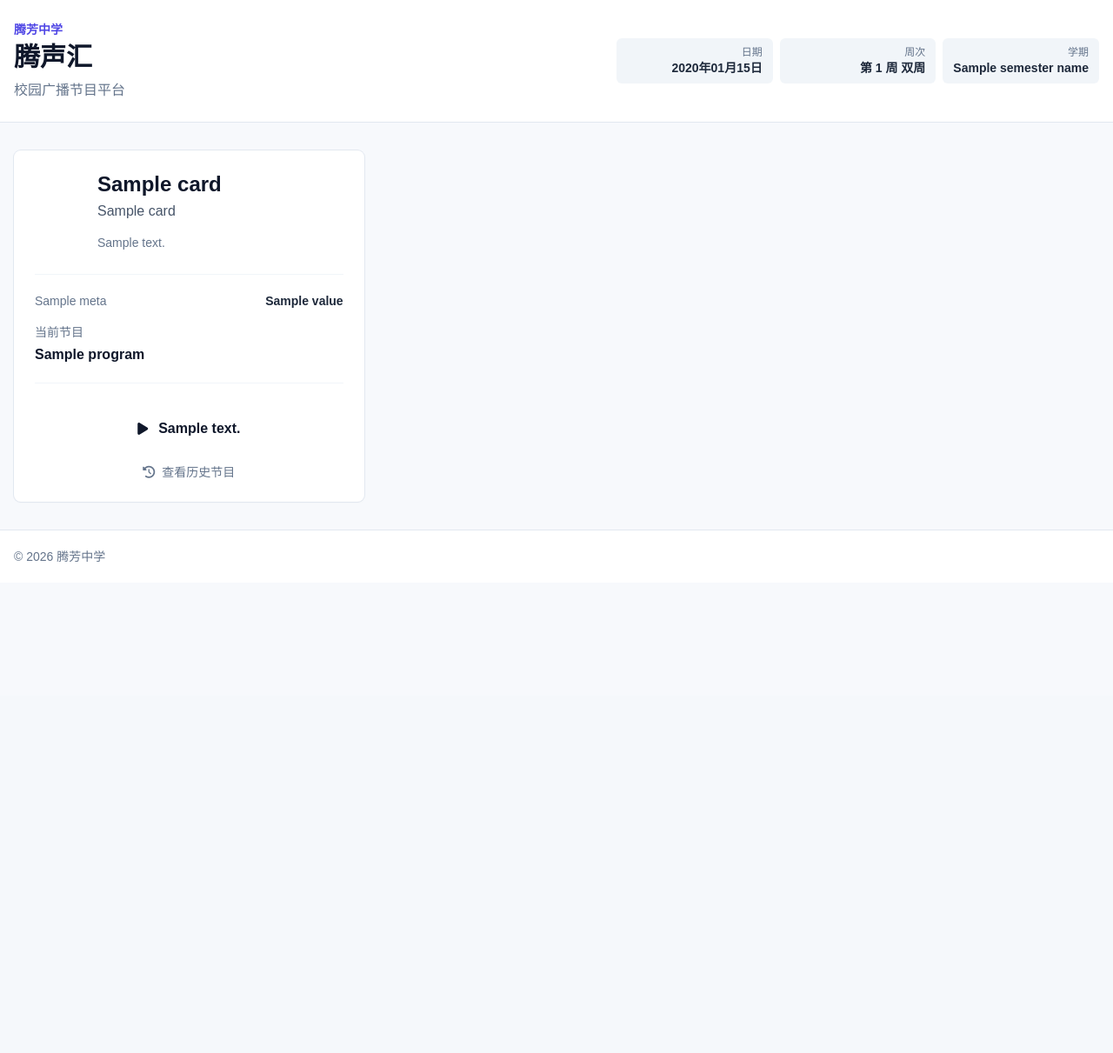
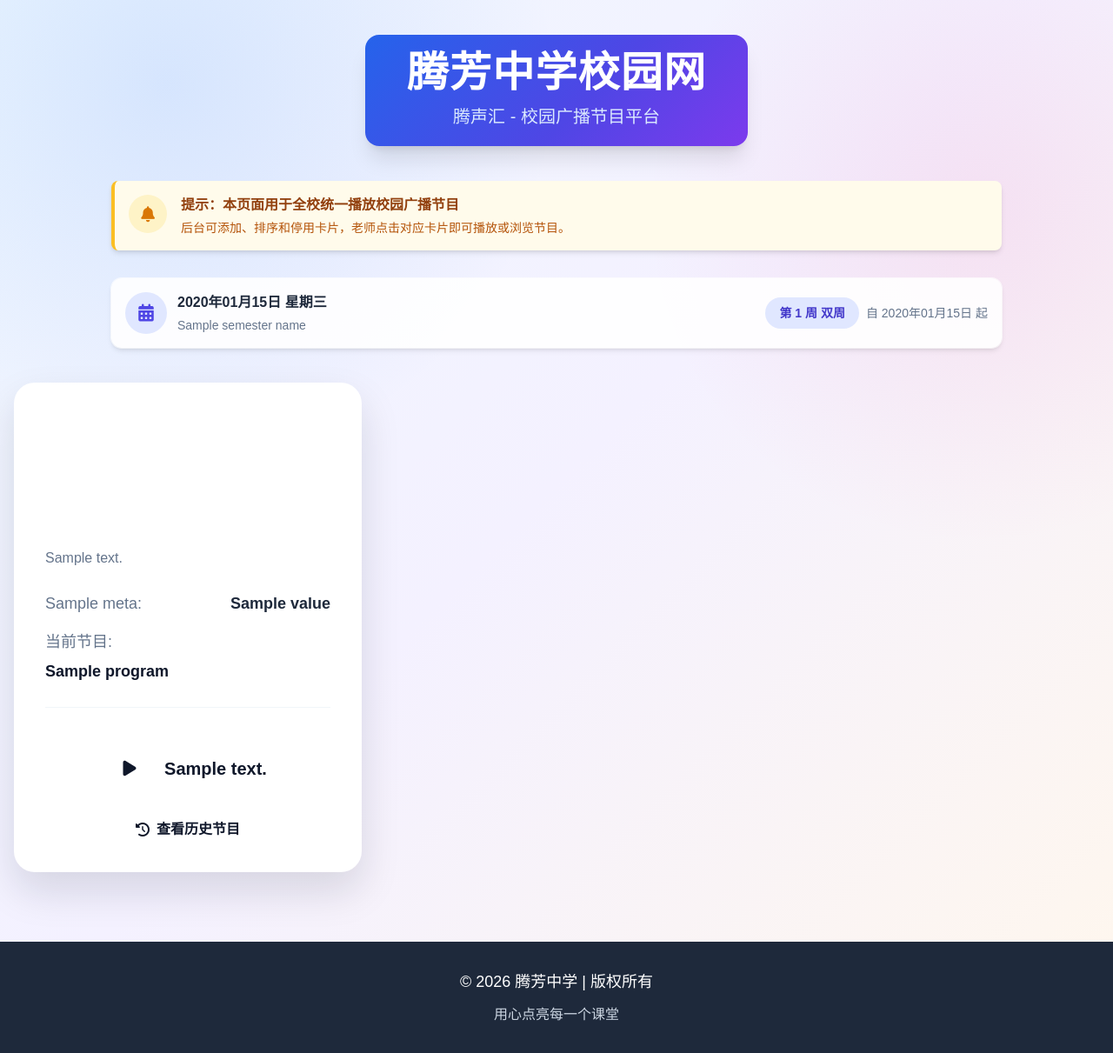
Before and after one commit to apangtop/tengfang, a Django app: template templates/index.html in a window 1280 px wide. Shown: the whole page at 87% size. Before the commit the page ends 646 px from the top, so only its background shows below. Run offline with Django 5.2, Linux system fonts and the light colour scheme; the template is opened without the code that fills it: most values are stand-ins (such as "Sample title", 1, 10 or a date in 2020); some libraries are stand-ins or nearby versions.

Commit message:
修改前端

```diff
--- a/templates/index.html
+++ b/templates/index.html
@@ -11,21 +11,38 @@
             font-family: "Microsoft YaHei", "Noto Sans SC", sans-serif;
             letter-spacing: 0;
         }
-        .card-blue { --accent: #2563eb; --soft: #dbeafe; --text: #1d4ed8; }
-        .card-indigo { --accent: #4f46e5; --soft: #e0e7ff; --text: #4338ca; }
-        .card-emerald { --accent: #059669; --soft: #d1fae5; --text: #047857; }
-        .card-amber { --accent: #d97706; --soft: #fef3c7; --text: #b45309; }
-        .card-rose { --accent: #e11d48; --soft: #ffe4e6; --text: #be123c; }
-        .card-slate { --accent: #475569; --soft: #e2e8f0; --text: #334155; }
+        .page-shell {
+            background:
+                radial-gradient(circle at 15% 8%, rgba(59, 130, 246, .14), transparent 28rem),
+                radial-gradient(circle at 88% 20%, rgba(236, 72, 153, .10), transparent 24rem),
+                linear-gradient(135deg, #eef7ff 0%, #f4f1ff 48%, #fff7ed 100%);
+        }
+        .hero-panel {
+            background: linear-gradient(135deg, #2563eb 0%, #4f46e5 58%, #7c3aed 100%);
+        }
+        .card-blue { --accent: #2563eb; --accent2: #1d4ed8; --soft: #dbeafe; --text: #1d4ed8; }
+        .card-indigo { --accent: #4f46e5; --accent2: #3730a3; --soft: #e0e7ff; --text: #4338ca; }
+        .card-emerald { --accent: #059669; --accent2: #047857; --soft: #d1fae5; --text: #047857; }
+        .card-amber { --accent: #d97706; --accent2: #b45309; --soft: #fef3c7; --text: #b45309; }
+        .card-rose { --accent: #e11d48; --accent2: #be123c; --soft: #ffe4e6; --text: #be123c; }
+        .card-slate { --accent: #475569; --accent2: #334155; --soft: #e2e8f0; --text: #334155; }
         .program-card {
-            border-top: 5px solid var(--accent);
+            box-shadow: 0 22px 46px rgba(15, 23, 42, .13);
+            transition: transform .22s ease, box-shadow .22s ease;
+        }
+        .program-card:hover {
+            transform: translateY(-6px);
+            box-shadow: 0 30px 62px rgba(15, 23, 42, .18);
+        }
+        .card-head {
+            background: linear-gradient(135deg, var(--accent), var(--accent2));
         }
         .action-button {
             background: var(--soft);
             color: var(--text);
         }
         .action-button:hover {
-            filter: brightness(0.97);
+            filter: brightness(.97);
         }
         .modal {
             display: none;
@@ -35,93 +52,129 @@
         }
     </style>
 </head>
-<body class="min-h-screen bg-[#f7f9fc] text-slate-900">
-    <header class="border-b border-slate-200 bg-white">
-        <div class="mx-auto flex max-w-7xl flex-col gap-5 px-4 py-6 md:flex-row md:items-center md:justify-between">
-            <div>
-                <p class="text-sm font-semibold text-indigo-600">腾芳中学</p>
-                <h1 class="mt-1 text-3xl font-bold">腾声汇</h1>
-                <p class="mt-2 text-base text-slate-500">校园广播节目平台</p>
-            </div>
-            <div class="grid gap-2 text-sm text-slate-600 sm:grid-cols-3 md:text-right">
-                <div class="rounded-md bg-slate-100 px-3 py-2">
-                    <span class="block text-xs text-slate-500">日期</span>
-                    <span class="font-semibold text-slate-800">{{ current_date|date:"Y年m月d日" }}</span>
-                </div>
-                <div class="rounded-md bg-slate-100 px-3 py-2">
-                    <span class="block text-xs text-slate-500">周次</span>
-                    <span class="font-semibold text-slate-800">第 {{ week_number }} 周 {% if is_odd_week %}单周{% else %}双周{% endif %}</span>
-                </div>
-                <div class="rounded-md bg-slate-100 px-3 py-2">
-                    <span class="block text-xs text-slate-500">学期</span>
-                    <span class="font-semibold text-slate-800">{{ semester_name }}</span>
-                </div>
-            </div>
+<body class="page-shell min-h-screen text-slate-900">
+    <main class="mx-auto max-w-7xl px-4 py-8 md:py-10">
+        <header class="mb-8 text-center md:mb-10">
+            <div class="hero-panel mx-auto inline-block rounded-2xl px-8 py-5 text-white shadow-xl md:px-12">
+                <h1 class="text-4xl font-bold tracking-wide md:text-5xl">腾芳中学校园网</h1>
+                <p class="mt-3 text-lg text-blue-100 md:text-xl">腾声汇 - 校园广播节目平台</p>
             </div>
         </header>
 
-    <main class="mx-auto max-w-7xl px-4 py-8">
+        <section class="mx-auto mb-8 max-w-5xl rounded-lg border-l-4 border-amber-400 bg-amber-50 p-4 shadow-md">
+            <div class="flex gap-4">
+                <div class="flex h-11 w-11 shrink-0 items-center justify-center rounded-full bg-amber-100 text-amber-600">
+                    <i class="fas fa-bell text-lg"></i>
+                </div>
+                <div>
+                    <p class="font-semibold text-amber-800">提示：本页面用于全校统一播放校园广播节目</p>
+                    <p class="mt-1 text-sm text-amber-700">后台可添加、排序和停用卡片，老师点击对应卡片即可播放或浏览节目。</p>
+                </div>
+            </div>
+        </section>
+
+        <section class="mx-auto mb-10 max-w-5xl rounded-xl bg-white/90 p-4 shadow-md ring-1 ring-white/70">
+            <div class="flex flex-col gap-4 md:flex-row md:items-center md:justify-between">
+                <div class="flex items-center gap-3">
+                    <div class="flex h-12 w-12 items-center justify-center rounded-full bg-indigo-100 text-indigo-600">
+                        <i class="fas fa-calendar-alt text-xl"></i>
+                    </div>
+                    <div>
+                        <p class="font-semibold text-slate-800">{{ current_date|date:"Y年m月d日 l" }}</p>
+                        <p class="mt-1 text-sm text-slate-500">{{ semester_name }}</p>
+                    </div>
+                </div>
+                <div class="flex flex-wrap items-center gap-2">
+                    <span class="rounded-full bg-indigo-100 px-4 py-2 text-sm font-bold text-indigo-700">
+                        第 {{ week_number }} 周 {% if is_odd_week %}单周{% else %}双周{% endif %}
+                    </span>
+                    <span class="text-sm text-slate-500">自 {{ first_week_date|date:"Y年m月d日" }} 起</span>
+                </div>
+            </div>
+        </section>
+
         {% if cards %}
-        <section class="grid grid-cols-1 gap-5 md:grid-cols-2 xl:grid-cols-3">
+        <section class="grid grid-cols-1 gap-6 md:grid-cols-2 xl:grid-cols-3">
             {% for card in cards %}
-            <article class="program-card card-{{ card.color }} flex min-h-[360px] flex-col rounded-lg bg-white shadow-sm ring-1 ring-slate-200">
-                <div class="flex items-start gap-4 p-6">
-                    <div class="flex h-14 w-14 shrink-0 items-center justify-center rounded-md text-white" style="background: var(--accent);">
-                        <i class="fas {{ card.icon_class }} text-xl"></i>
+            <article class="program-card card-{{ card.color }} overflow-hidden rounded-3xl bg-white">
+                <div class="card-head relative p-8 text-white md:p-9">
+                    <div class="flex items-center gap-5">
+                        <div class="flex h-20 w-20 shrink-0 items-center justify-center rounded-full bg-white/20">
+                            <i class="fas {{ card.icon_class }} text-4xl"></i>
                         </div>
                         <div class="min-w-0">
-                        <h2 class="text-2xl font-bold leading-tight">{{ card.title }}</h2>
+                            <h2 class="text-3xl font-bold leading-tight md:text-4xl">{{ card.title }}</h2>
                             {% if card.subtitle %}
-                        <p class="mt-1 text-base font-medium text-slate-600">{{ card.subtitle }}</p>
-                        {% endif %}
-                        {% if card.description %}
-                        <p class="mt-3 text-sm leading-6 text-slate-500">{{ card.description }}</p>
+                            <p class="mt-2 text-lg text-white/85 md:text-xl">{{ card.subtitle }}</p>
                             {% endif %}
                         </div>
                     </div>
+                    {% for label, value in card.meta %}
+                    {% if label == "周次类型" %}
+                    <div class="absolute right-5 top-5 rounded-full bg-white/90 px-3 py-1 text-sm font-bold" style="color: var(--text);">
+                        {{ value }}
+                    </div>
+                    {% endif %}
+                    {% endfor %}
+                </div>
 
-                <dl class="mx-6 grid gap-3 border-y border-slate-100 py-5">
+                <div class="p-8 md:p-9">
+                    {% if card.description %}
+                    <p class="mb-6 text-base leading-7 text-slate-500">{{ card.description }}</p>
+                    {% endif %}
+
+                    <dl class="mb-8 space-y-4 border-b border-slate-100 pb-7">
                         {% for label, value in card.meta %}
-                    <div class="flex items-center justify-between gap-4">
-                        <dt class="text-sm text-slate-500">{{ label }}</dt>
-                        <dd class="text-right text-sm font-semibold text-slate-800">{{ value }}</dd>
+                        {% if label != "周次类型" %}
+                        <div class="flex items-center justify-between gap-5">
+                            <dt class="text-base text-slate-500 md:text-lg">{{ label }}:</dt>
+                            <dd class="text-right text-base font-bold text-slate-800 md:text-lg">{{ value }}</dd>
                         </div>
+                        {% endif %}
                         {% endfor %}
                         {% if card.latest_program %}
-                    <div class="pt-1">
-                        <dt class="text-sm text-slate-500">当前节目</dt>
-                        <dd class="mt-1 line-clamp-2 text-base font-semibold text-slate-900">{{ card.latest_program.title }}</dd>
+                        <div>
+                            <dt class="text-base text-slate-500 md:text-lg">当前节目:</dt>
+                            <dd class="mt-2 text-lg font-bold leading-snug text-slate-900">{{ card.latest_program.title }}</dd>
                         </div>
                         {% endif %}
                     </dl>
 
-                <div class="mt-auto space-y-3 p-6">
                     {% if card.opens_modal %}
-                    <button type="button" class="action-button flex h-14 w-full items-center justify-center gap-3 rounded-md px-4 text-base font-semibold" data-open-modal="{{ card.modal_id }}">
+                    <button type="button" class="action-button group flex min-h-[76px] w-full items-center justify-center gap-4 rounded-2xl px-5 text-xl font-bold transition" data-open-modal="{{ card.modal_id }}">
+                        <span class="flex h-12 w-12 items-center justify-center rounded-full bg-white/55 transition group-hover:bg-white/80">
                             <i class="fas fa-list"></i>
+                        </span>
                         <span>{{ card.button_text }}</span>
                     </button>
                     {% elif card.action_url %}
-                    <a href="{{ card.action_url }}" target="_blank" rel="noopener" class="action-button flex h-14 w-full items-center justify-center gap-3 rounded-md px-4 text-base font-semibold">
+                    <a href="{{ card.action_url }}" target="_blank" rel="noopener" class="action-button group flex min-h-[76px] w-full items-center justify-center gap-4 rounded-2xl px-5 text-xl font-bold transition">
+                        <span class="flex h-12 w-12 items-center justify-center rounded-full bg-white/55 transition group-hover:bg-white/80">
                             <i class="fas fa-play"></i>
+                        </span>
                         <span>{{ card.button_text }}</span>
                     </a>
                     {% endif %}
 
                     {% if card.category %}
-                    <a href="{% url 'broadcast:program_history' card.category.id %}" class="flex items-center justify-center gap-2 text-sm font-medium text-slate-500 hover:text-slate-900">
-                        <i class="fas fa-clock-rotate-left"></i>
+                    <div class="mt-5 text-center">
+                        <a href="{% url 'broadcast:program_history' card.category.id %}" class="inline-flex items-center gap-2 text-base font-semibold hover:underline" style="color: var(--text);">
+                            <i class="fas fa-history"></i>
                             <span>查看历史节目</span>
                         </a>
+                    </div>
                     {% endif %}
                 </div>
             </article>
             {% endfor %}
         </section>
         {% else %}
-        <section class="rounded-lg border border-dashed border-slate-300 bg-white p-12 text-center">
-            <h2 class="text-xl font-bold text-slate-700">暂无可显示卡片</h2>
-            <p class="mt-2 text-slate-500">请在后台添加首页卡片或节目内容。</p>
+        <section class="rounded-3xl bg-white p-16 text-center shadow-xl">
+            <div class="mx-auto mb-6 flex h-24 w-24 items-center justify-center rounded-full bg-slate-100 text-slate-400">
+                <i class="fas fa-exclamation-circle text-4xl"></i>
+            </div>
+            <h2 class="text-2xl font-bold text-slate-700">暂无卡片</h2>
+            <p class="mt-2 text-slate-500">请在后台添加首页卡片。</p>
         </section>
         {% endif %}
     </main>
@@ -129,40 +182,55 @@
     {% for card in cards %}
     {% if card.opens_modal %}
     <div id="{{ card.modal_id }}" class="modal card-{{ card.color }} fixed inset-0 z-50 items-center justify-center bg-slate-950/60 p-4">
-        <div class="max-h-[86vh] w-full max-w-3xl overflow-hidden rounded-lg bg-white shadow-xl">
-            <div class="flex items-center justify-between px-6 py-5 text-white" style="background: var(--accent);">
+        <div class="max-h-[86vh] w-full max-w-3xl overflow-hidden rounded-2xl bg-white shadow-2xl">
+            <div class="card-head flex items-center justify-between p-6 text-white">
                 <div>
-                    <h3 class="text-xl font-bold">{{ card.subtitle|default:card.title }}</h3>
-                    <p class="mt-1 text-sm text-white/80">{{ card.programs|length }} 个节目</p>
+                    <h3 class="text-2xl font-bold">{{ card.subtitle|default:card.title }}</h3>
+                    <p class="mt-1 text-sm text-white/80">共 {{ card.programs|length }} 个节目</p>
                 </div>
-                <button type="button" class="flex h-10 w-10 items-center justify-center rounded-md bg-white/15 hover:bg-white/25" data-close-modal="{{ card.modal_id }}" aria-label="关闭">
-                    <i class="fas fa-times"></i>
+                <button type="button" class="flex h-11 w-11 items-center justify-center rounded-full bg-white/15 hover:bg-white/25" data-close-modal="{{ card.modal_id }}" aria-label="关闭">
+                    <i class="fas fa-times text-xl"></i>
                 </button>
             </div>
             <div class="max-h-[68vh] overflow-y-auto p-6">
                 {% if card.programs %}
-                <div class="grid gap-3">
+                <div class="space-y-4">
                     {% for program in card.programs %}
-                    <a href="{{ program.link }}" target="_blank" rel="noopener" class="rounded-md border border-slate-200 p-4 hover:border-slate-300 hover:bg-slate-50">
+                    <a href="{{ program.link }}" target="_blank" rel="noopener" class="block rounded-xl border border-slate-200 bg-white p-4 shadow-sm transition hover:-translate-y-0.5 hover:shadow-md">
                         <div class="flex flex-col gap-2 sm:flex-row sm:items-center sm:justify-between">
-                            <span class="font-semibold text-slate-900">{{ program.title }}</span>
+                            <h4 class="text-lg font-bold text-slate-800">{{ program.title }}</h4>
                             <span class="text-sm text-slate-500">{{ program.publish_date|date:"Y-m-d" }}</span>
+                        </div>
+                        <div class="mt-3 flex items-center gap-2 font-semibold" style="color: var(--text);">
+                            <i class="fas fa-play-circle"></i>
+                            <span>播放节目</span>
                         </div>
                     </a>
                     {% endfor %}
                 </div>
                 {% else %}
-                <p class="py-8 text-center text-slate-500">暂无节目。</p>
+                <div class="py-12 text-center">
+                    <div class="mx-auto mb-4 flex h-16 w-16 items-center justify-center rounded-full bg-slate-100 text-slate-400">
+                        <i class="fas fa-exclamation-circle text-2xl"></i>
+                    </div>
+                    <h4 class="text-xl font-bold text-slate-600">暂无节目</h4>
+                </div>
                 {% endif %}
+            </div>
+            <div class="border-t border-slate-200 bg-slate-50 p-4 text-center">
+                <button type="button" class="rounded-lg bg-slate-200 px-6 py-2 font-semibold text-slate-700 hover:bg-slate-300" data-close-modal="{{ card.modal_id }}">
+                    关闭窗口
+                </button>
             </div>
         </div>
     </div>
     {% endif %}
     {% endfor %}
 
-    <footer class="border-t border-slate-200 bg-white">
-        <div class="mx-auto max-w-7xl px-4 py-5 text-sm text-slate-500">
-            © {% now "Y" %} 腾芳中学
+    <footer class="mt-10 bg-slate-800 py-8 text-white">
+        <div class="mx-auto max-w-7xl px-4 text-center">
+            <p class="text-lg">© {% now "Y" %} 腾芳中学 | 版权所有</p>
+            <p class="mt-3 text-slate-300">用心点亮每一个课堂</p>
         </div>
     </footer>
 
```
Lines whose indentation alone changed are shown as unchanged.
